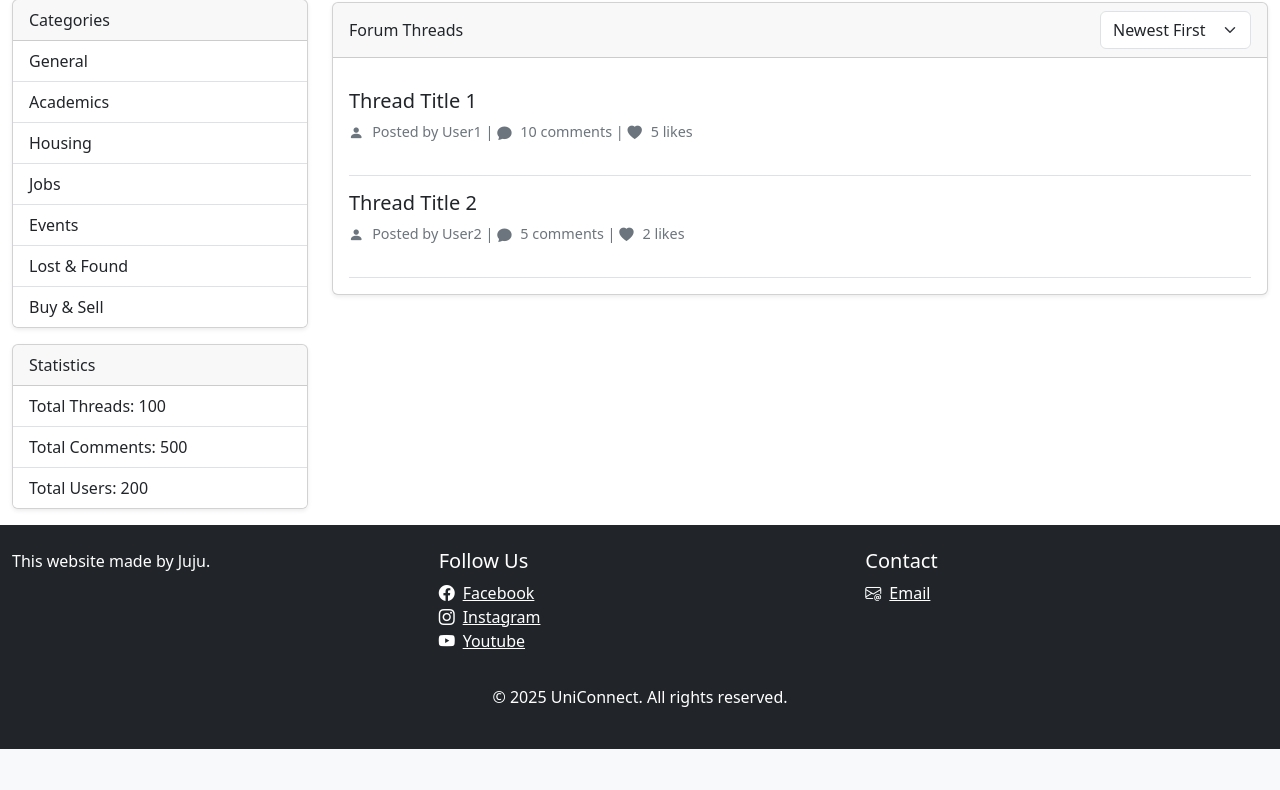
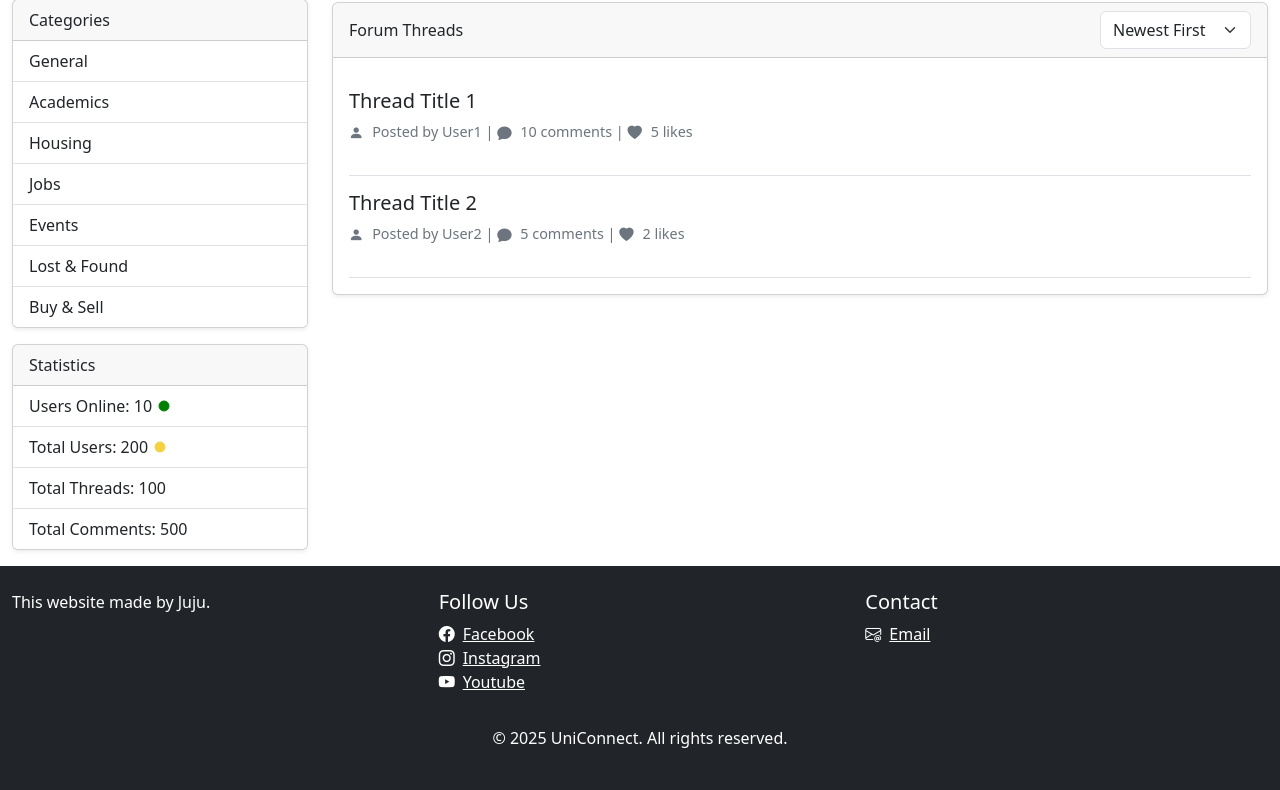
Before and after one commit to julaluxx/UniConnect, a PHP site: page / in a window 1280 px wide. Shown: the part 585-1375 px from the top of the page. Before the commit the page ends 1334 px from the top, so only its background shows below. Run offline with PHP 8.4, Linux system fonts and the light colour scheme.

Commit message:
Update statistics display and add PDO connection script

```diff
--- a/index.php
+++ b/index.php
@@ -169,9 +169,18 @@ $user = isset($_SESSION['user']) ? $_SESSION['user'] : null;
                 <div class="statistics-container card mb-3 shadow-sm">
                     <div class="card-header">Statistics</div>
                     <ul class="list-group list-group-flush">
-                        <li class="list-group-item">Total Threads: 100</li>
-                        <li class="list-group-item">Total Comments: 500</li>
-                        <li class="list-group-item">Total Users: 200</li>
+                        <li class="list-group-item" id="users-online">Users Online: 10
+                            <svg width="20" height="20">
+                                <circle cx="8" cy="8" r="5" stroke="green" stroke-width="1" fill="green" />
+                            </svg>
+                        </li>
+                        <li class="list-group-item" id="total-users">Total Users: 200
+                            <svg width="20" height="20">
+                                <circle cx="8" cy="8" r="5" stroke="#f5d142" stroke-width="1" fill="#f5d142" />
+                            </svg>
+                        </li>
+                        <li class="list-group-item" id="total-threads">Total Threads: 100</li>
+                        <li class="list-group-item" id="total-comments">Total Comments: 500</li>
                     </ul>
                 </div>
             </div>
--- a/phpFolder/config.php
+++ b/phpFolder/config.php
@@ -1,7 +1,7 @@
 <?php
 define('DB_HOST', 'localhost');
 define('DB_USER', 'root');
-define('DB_PASS', 'dbroot'); // เปลี่ยนเป็นรหัสผ่าน MySQL ของคุณ
+define('DB_PASS', 'dbroot');
 define('DB_NAME', 'uniconnect');
 
 try {
```
Also changed, not shown: phpFolder/pdo.php (added, +24 -0 lines).
